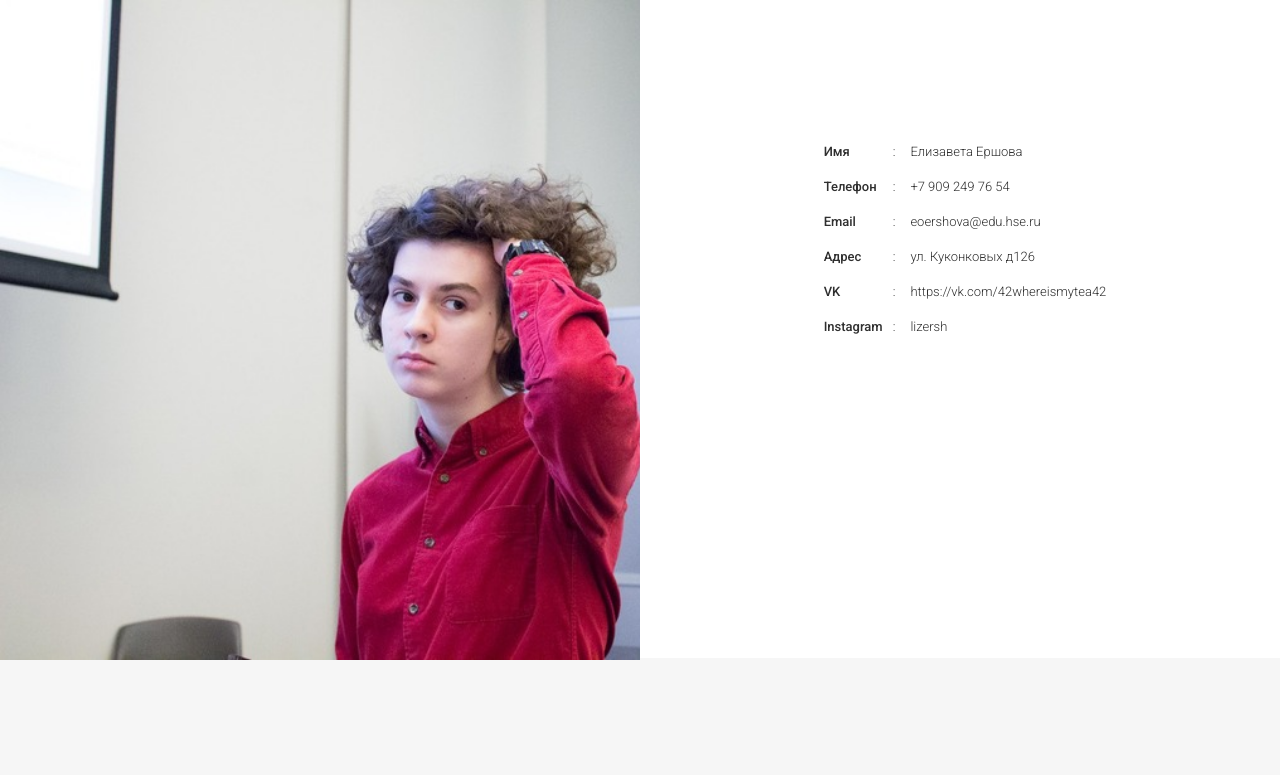
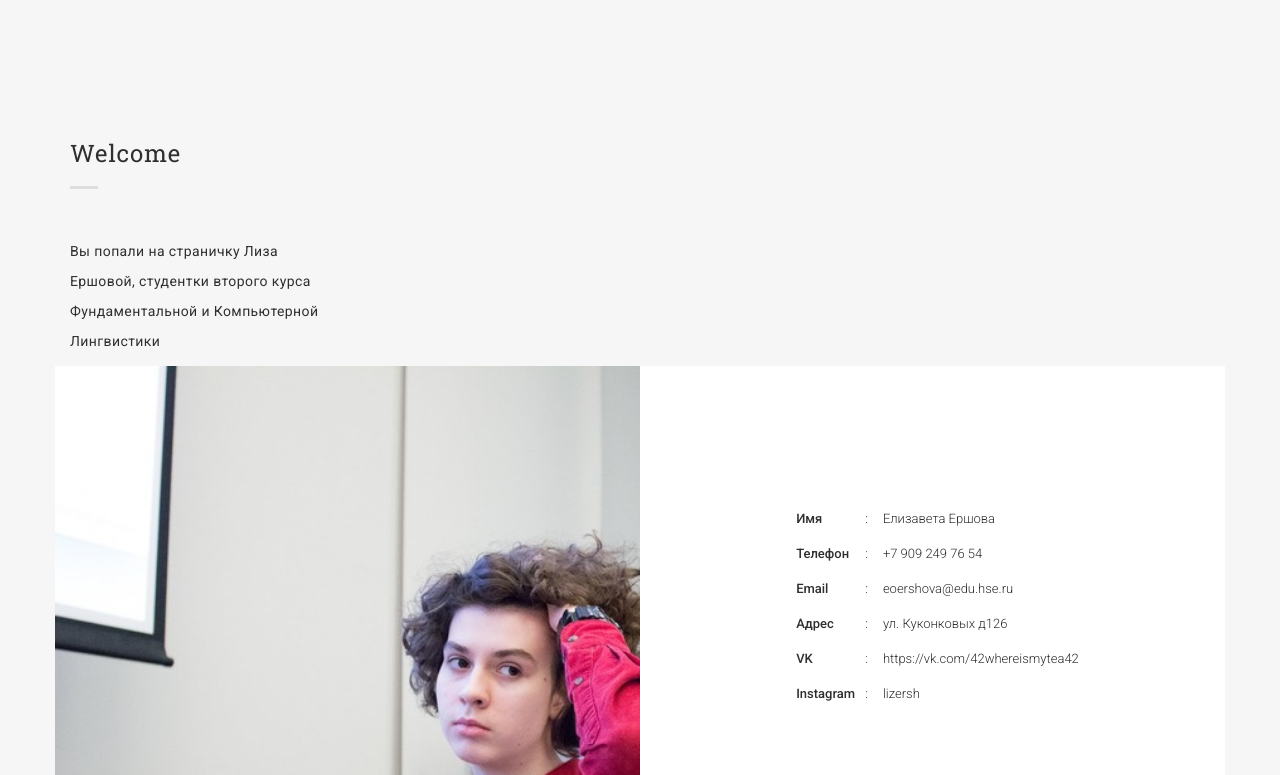
Before and after one commit to eoershova/personal_website, a plain HTML site: page index.html in a window 1280 px wide. Shown: the top 775 px of the page. Drawn offline with Linux system fonts and the light colour scheme.

Commit message:
Update index.html

```diff
--- a/index.html
+++ b/index.html
@@ -27,7 +27,17 @@
       <!--CONTENT-->
       <div class="content">
 
-
+    <section class="grey-bg" id="education">
+          <div class="container">
+            <div class="row">
+              <div class="col-md-3">
+                <h3 class="title-small">
+                  <span>Welcome</span>
+                </h3>
+                <p class="content-detail">
+                  Вы попали на страничку Лиза Ершовой, студентки второго курса Фундаментальной и Компьютерной Лингвистики
+                </p>
+              </div>
 
 
 
```
